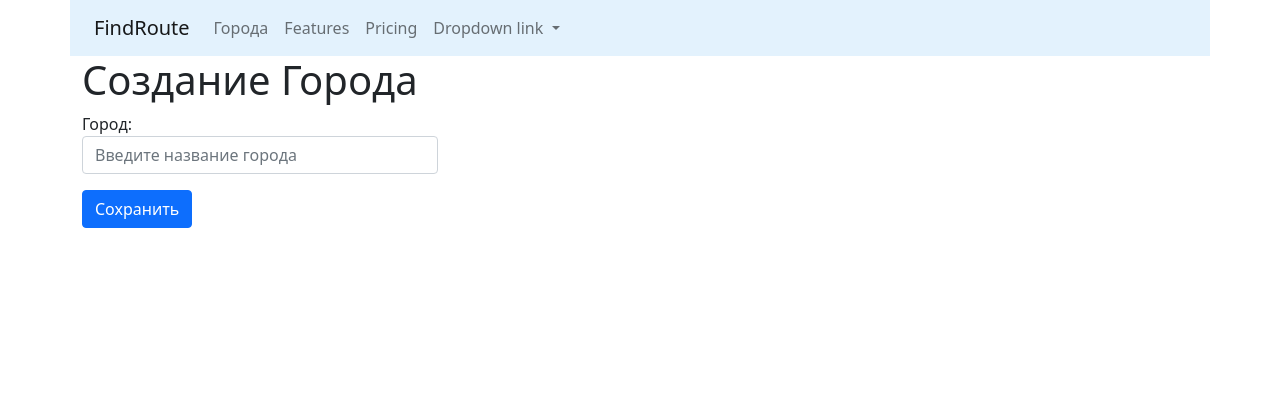
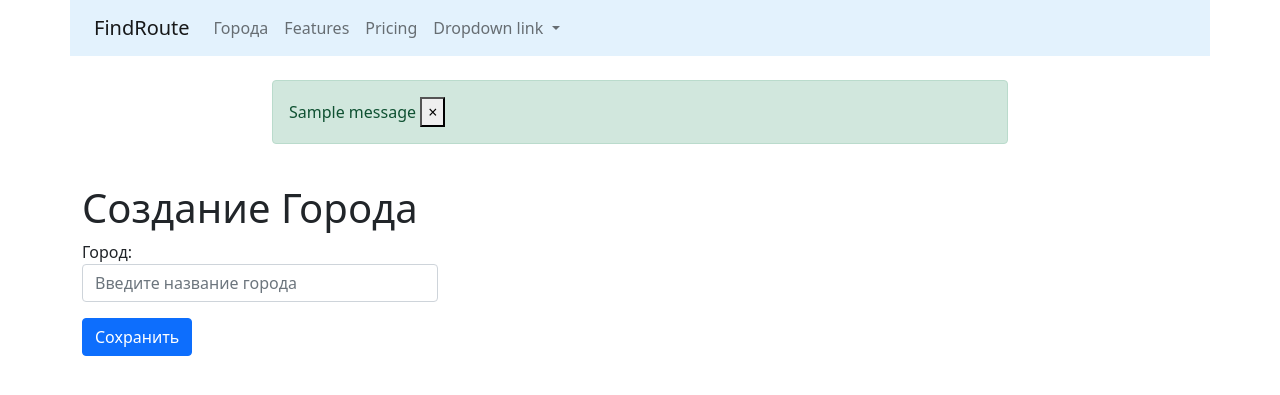
Before and after one commit to SotaSil9/find_your_travel, a Django app: page /cities/add/ in a window 1280 px wide. Shown: the top 395 px of the page. Run offline with Django 3.2, Linux system fonts and the light colour scheme; tables that the repository leaves empty hold one stand-in row (values such as "Sample post"); one stand-in notice (Sample message) is shown.

Commit message:
Messages (close button WIP)

```diff
--- a/cities/views.py
+++ b/cities/views.py
@@ -1,3 +1,5 @@
+from django.contrib import messages
+from django.contrib.messages.views import SuccessMessageMixin
 from django.core.paginator import Paginator
 from django.shortcuts import render, get_object_or_404
 from django.urls import reverse_lazy
@@ -35,18 +37,20 @@ class CityDetailView(DetailView):
     template_name = 'cities/detail.html'
 
 
-class CityCreateView(CreateView):
+class CityCreateView(SuccessMessageMixin, CreateView):
     model = City
     form_class = CityForm
     template_name = 'cities/create.html'
     success_url = reverse_lazy('cities:home')
+    success_message = 'Город успешно создан'
 
 
-class CityUpdateView(UpdateView):
+class CityUpdateView(SuccessMessageMixin, UpdateView):
     model = City
     form_class = CityForm
     template_name = 'cities/update.html'
     success_url = reverse_lazy('cities:home')
+    success_message = 'Информация о городе успешно изменена'
 
 
 class CityDeleteView(DeleteView):
@@ -55,6 +59,7 @@ class CityDeleteView(DeleteView):
     success_url = reverse_lazy('cities:home')
 
     def get(self, request, *args, **kwargs):
+        messages.success(request, 'Информация о городе удалена')
         return self.post(request, *args, **kwargs)
 
 
--- a/templates/base.html
+++ b/templates/base.html
@@ -43,9 +43,34 @@
     </div>
   </div>
   </nav>
-  <div class="container">
-    {% block content %}{% endblock %}
-  </div>
+    <div class="container">
+        <div class="row">
+          <div class="col-md-8 mx-auto my-4">
+            {% if messages %}
+              {% for message in messages %}
+                {% if message.level == DEFAULT_MESSAGE_LEVELS.ERROR %}
+                  <div class="alert alert-danger  alert-dismissible fade show" role="alert">
+                    {{ message }}
+                      <button type="button" class="close" data-dismiss="alert" aria-label="Close">
+                        <span aria-hidden="true">&times;</span>
+                      </button>
+                  </div>
+                {% else %}
+                  <div class="alert alert-success  alert-dismissible fade show" role="alert">
+                    {{ message }}
+                      <button type="button" class="close" data-dismiss="alert" aria-label="Close">
+                        <span aria-hidden="true">&times;</span>
+                      </button>
+                  </div>
+                {% endif %}
+              {% endfor %}
+            {% endif %}
+          </div>
+        </div>
+      </div>
+      <div class="container">
+        {% block content %}{% endblock %}
+    </div>
 
     <!-- Optional JavaScript; choose one of the two! -->
 
```
